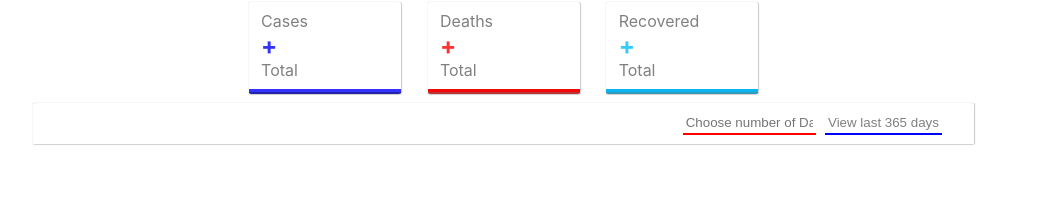
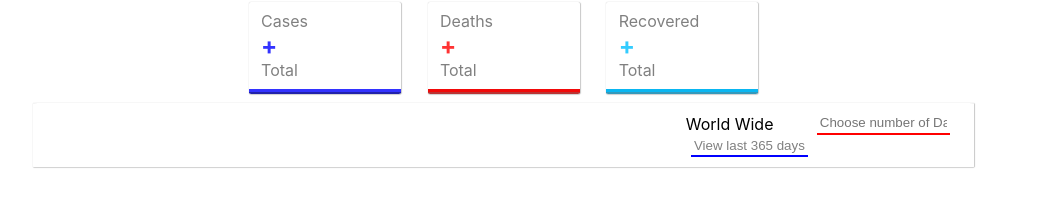
Before and after one commit to DaquanJ/mask, a React (Create React App) app in the folder client/: page / in a window 1280 px wide. Shown: the part 93-297 px from the top of the page, without its empty margins (106-1165 px from the left). Built offline with nearby package versions, Linux system fonts and the light colour scheme; no server answers.

Commit message:
added p tag to view days form

```diff
--- a/client/src/components/ChartData.jsx
+++ b/client/src/components/ChartData.jsx
@@ -59,8 +59,8 @@ const ChartData = () => {
 
     return (
         <div className='chart' >
-
             <form className='view' onChange={(e) => handleChange(e)} onSubmit={(event) => handleSubmit(event)} >
+                <p> World Wide </p>
                 <input type="text" id='lastDays' placeholder='Choose number of Days' />
                 <input type="submit" value={`View last ${days.lastDays} days`} />
             </form>
```
